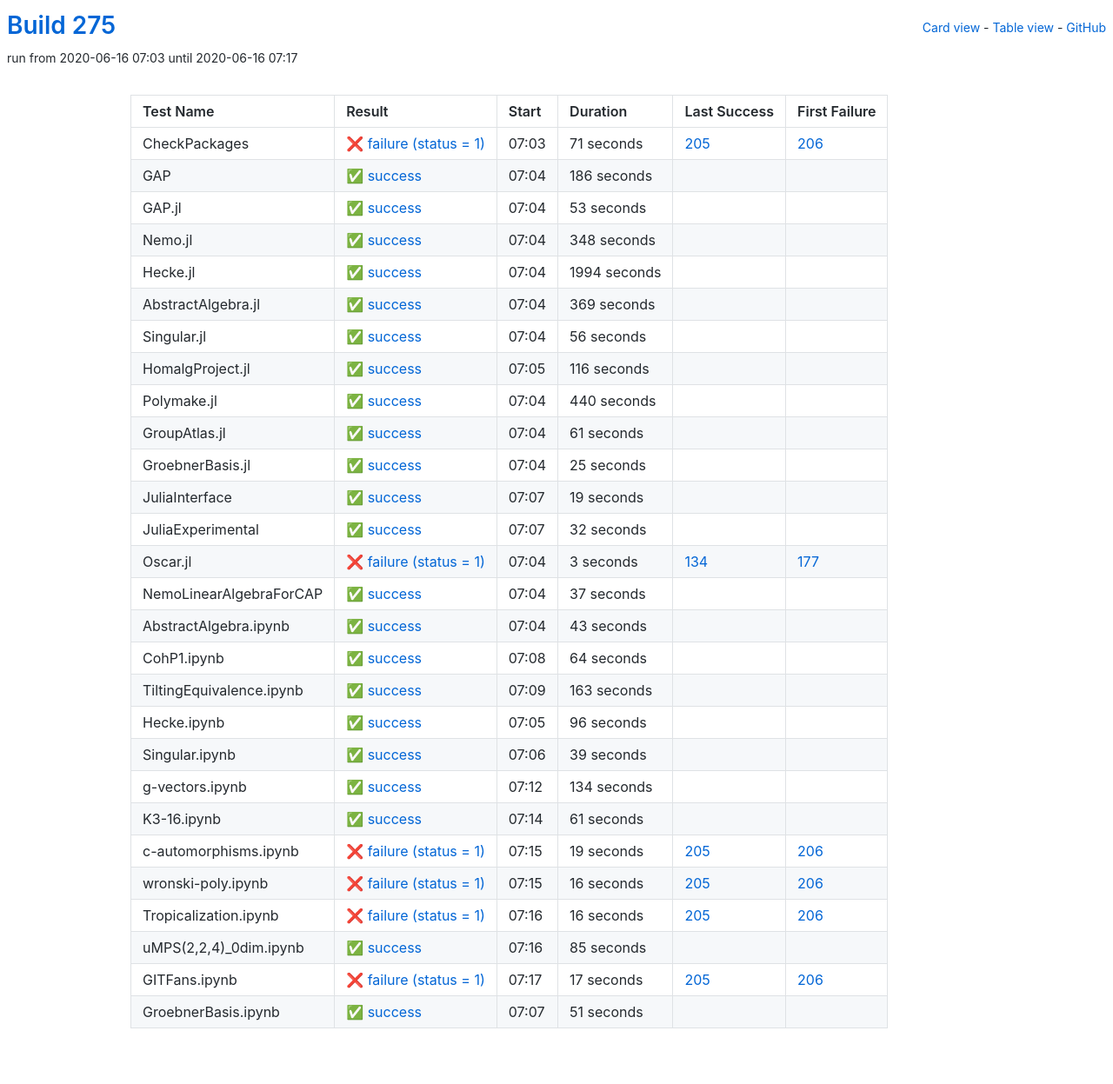
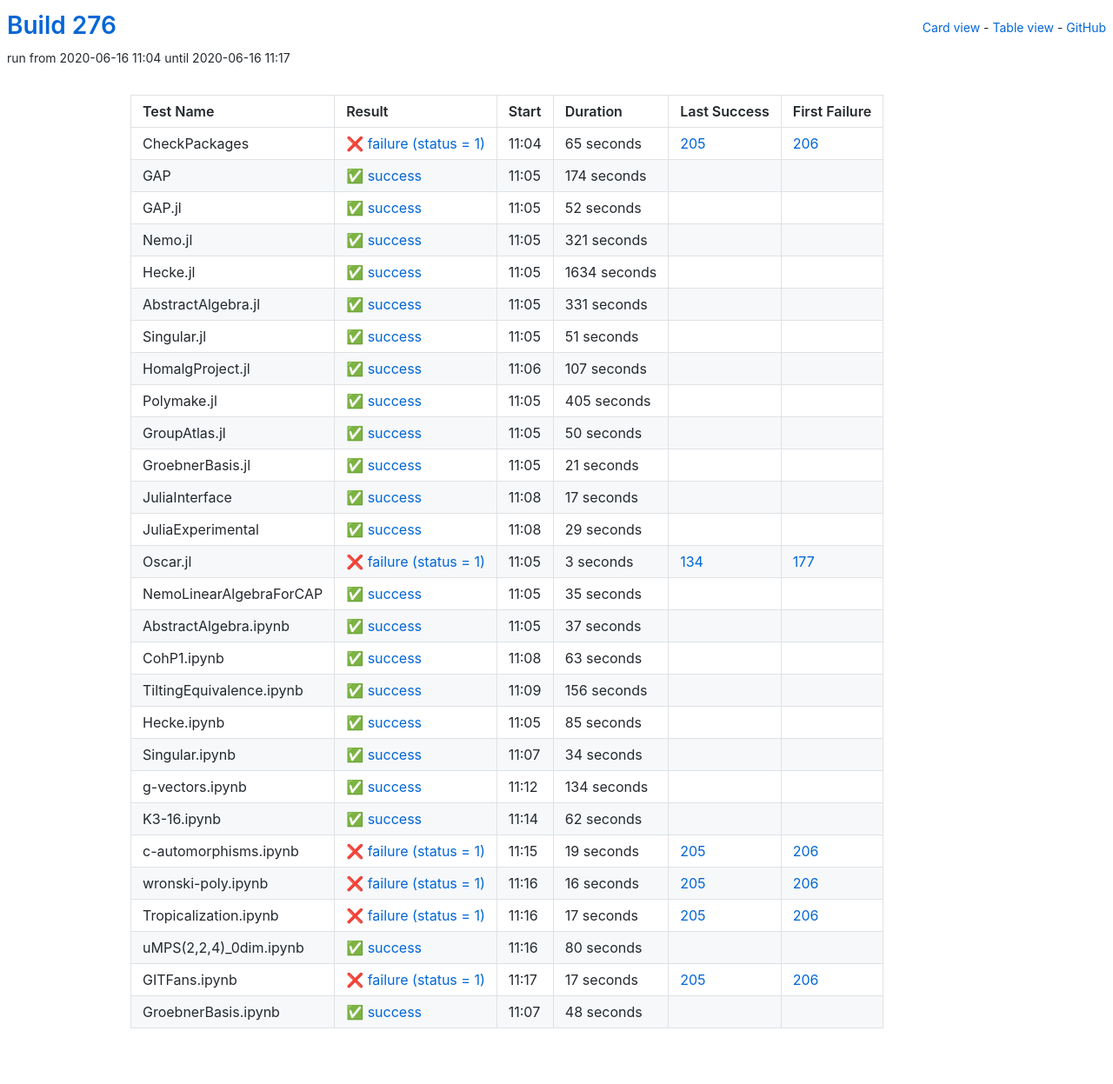
Before and after one commit to oscar-system/oscar-ci-status-stable, a Jekyll site: the page built from table.html, in a window 1280 px wide. Shown: the whole page at 87% size. Built offline with Jekyll 4.4.1, drawn with Linux system fonts in a browser that asks for light colours.

Commit message:
Build #276

```diff
--- a/_data/ci.yml
+++ b/_data/ci.yml
@@ -1,6 +1,6 @@
 ---
-build: 275
-build_url: https://oscarci.mathematik.uni-kl.de/job/oscar-stable/275/
+build: 276
+build_url: https://oscarci.mathematik.uni-kl.de/job/oscar-stable/276/
 job: oscar-stable
 organization: oscar-system
 repo: oscar-ci-status-stable
@@ -8,164 +8,164 @@ repourl: https://github.com/oscar-system/oscar-ci-status-stable
 tests:
 - name: CheckPackages
   id: checkpackages
-  log: https://oscarci.mathematik.uni-kl.de/job/oscar-stable/275/artifact/logs/build-275/CheckPackages.log
-  start: 2020-06-16 07:03
+  log: https://oscarci.mathematik.uni-kl.de/job/oscar-stable/276/artifact/logs/build-276/CheckPackages.log
+  start: 2020-06-16 11:04
   success: false
   exitcode: 1
   status: failure
-  duration: 71
+  duration: 65
   last_success: 205
   last_success_url: https://oscarci.mathematik.uni-kl.de/job/oscar-stable/205/
   first_failure: 206
   first_failure_url: https://oscarci.mathematik.uni-kl.de/job/oscar-stable/206/
 - name: GAP
   id: gap
-  log: https://oscarci.mathematik.uni-kl.de/job/oscar-stable/275/artifact/logs/build-275/GAP.log
-  start: 2020-06-16 07:04
+  log: https://oscarci.mathematik.uni-kl.de/job/oscar-stable/276/artifact/logs/build-276/GAP.log
+  start: 2020-06-16 11:05
   success: true
   exitcode: 0
   status: success
-  duration: 186
+  duration: 174
   last_success: false
   last_success_url:
   first_failure: false
   first_failure_url:
 - name: GAP.jl
   id: gap-jl
-  log: https://oscarci.mathematik.uni-kl.de/job/oscar-stable/275/artifact/logs/build-275/GAP.jl.log
-  start: 2020-06-16 07:04
+  log: https://oscarci.mathematik.uni-kl.de/job/oscar-stable/276/artifact/logs/build-276/GAP.jl.log
+  start: 2020-06-16 11:05
   success: true
   exitcode: 0
   status: success
-  duration: 53
+  duration: 52
   last_success: false
   last_success_url:
   first_failure: false
   first_failure_url:
 - name: Nemo.jl
   id: nemo-jl
-  log: https://oscarci.mathematik.uni-kl.de/job/oscar-stable/275/artifact/logs/build-275/Nemo.jl.log
-  start: 2020-06-16 07:04
+  log: https://oscarci.mathematik.uni-kl.de/job/oscar-stable/276/artifact/logs/build-276/Nemo.jl.log
+  start: 2020-06-16 11:05
   success: true
   exitcode: 0
   status: success
-  duration: 348
+  duration: 321
   last_success: false
   last_success_url:
   first_failure: false
   first_failure_url:
 - name: Hecke.jl
   id: hecke-jl
-  log: https://oscarci.mathematik.uni-kl.de/job/oscar-stable/275/artifact/logs/build-275/Hecke.jl.log
-  start: 2020-06-16 07:04
+  log: https://oscarci.mathematik.uni-kl.de/job/oscar-stable/276/artifact/logs/build-276/Hecke.jl.log
+  start: 2020-06-16 11:05
   success: true
   exitcode: 0
   status: success
-  duration: 1994
+  duration: 1634
   last_success: false
   last_success_url:
   first_failure: false
   first_failure_url:
 - name: AbstractAlgebra.jl
   id: abstractalgebra-jl
-  log: https://oscarci.mathematik.uni-kl.de/job/oscar-stable/275/artifact/logs/build-275/AbstractAlgebra.jl.log
-  start: 2020-06-16 07:04
+  log: https://oscarci.mathematik.uni-kl.de/job/oscar-stable/276/artifact/logs/build-276/AbstractAlgebra.jl.log
+  start: 2020-06-16 11:05
   success: true
   exitcode: 0
   status: success
-  duration: 369
+  duration: 331
   last_success: false
   last_success_url:
   first_failure: false
   first_failure_url:
 - name: Singular.jl
   id: singular-jl
-  log: https://oscarci.mathematik.uni-kl.de/job/oscar-stable/275/artifact/logs/build-275/Singular.jl.log
-  start: 2020-06-16 07:04
+  log: https://oscarci.mathematik.uni-kl.de/job/oscar-stable/276/artifact/logs/build-276/Singular.jl.log
+  start: 2020-06-16 11:05
   success: true
   exitcode: 0
   status: success
-  duration: 56
+  duration: 51
   last_success: false
   last_success_url:
   first_failure: false
   first_failure_url:
 - name: HomalgProject.jl
   id: homalgproject-jl
-  log: https://oscarci.mathematik.uni-kl.de/job/oscar-stable/275/artifact/logs/build-275/HomalgProject.jl.log
-  start: 2020-06-16 07:05
+  log: https://oscarci.mathematik.uni-kl.de/job/oscar-stable/276/artifact/logs/build-276/HomalgProject.jl.log
+  start: 2020-06-16 11:06
   success: true
   exitcode: 0
   status: success
-  duration: 116
+  duration: 107
   last_success: false
   last_success_url:
   first_failure: false
   first_failure_url:
 - name: Polymake.jl
   id: polymake-jl
-  log: https://oscarci.mathematik.uni-kl.de/job/oscar-stable/275/artifact/logs/build-275/Polymake.jl.log
-  start: 2020-06-16 07:04
+  log: https://oscarci.mathematik.uni-kl.de/job/oscar-stable/276/artifact/logs/build-276/Polymake.jl.log
+  start: 2020-06-16 11:05
   success: true
   exitcode: 0
   status: success
-  duration: 440
+  duration: 405
   last_success: false
   last_success_url:
   first_failure: false
   first_failure_url:
 - name: GroupAtlas.jl
   id: groupatlas-jl
-  log: https://oscarci.mathematik.uni-kl.de/job/oscar-stable/275/artifact/logs/build-275/GroupAtlas.jl.log
-  start: 2020-06-16 07:04
+  log: https://oscarci.mathematik.uni-kl.de/job/oscar-stable/276/artifact/logs/build-276/GroupAtlas.jl.log
+  start: 2020-06-16 11:05
   success: true
   exitcode: 0
   status: success
-  duration: 61
+  duration: 50
   last_success: false
   last_success_url:
   first_failure: false
   first_failure_url:
 - name: GroebnerBasis.jl
   id: groebnerbasis-jl
-  log: https://oscarci.mathematik.uni-kl.de/job/oscar-stable/275/artifact/logs/build-275/GroebnerBasis.jl.log
-  start: 2020-06-16 07:04
+  log: https://oscarci.mathematik.uni-kl.de/job/oscar-stable/276/artifact/logs/build-276/GroebnerBasis.jl.log
+  start: 2020-06-16 11:05
   success: true
   exitcode: 0
   status: success
-  duration: 25
+  duration: 21
   last_success: false
   last_success_url:
   first_failure: false
   first_failure_url:
 - name: JuliaInterface
   id: juliainterface
-  log: https://oscarci.mathematik.uni-kl.de/job/oscar-stable/275/artifact/logs/build-275/JuliaInterface.log
-  start: 2020-06-16 07:07
+  log: https://oscarci.mathematik.uni-kl.de/job/oscar-stable/276/artifact/logs/build-276/JuliaInterface.log
+  start: 2020-06-16 11:08
   success: true
   exitcode: 0
   status: success
-  duration: 19
+  duration: 17
   last_success: false
   last_success_url:
   first_failure: false
   first_failure_url:
 - name: JuliaExperimental
   id: juliaexperimental
-  log: https://oscarci.mathematik.uni-kl.de/job/oscar-stable/275/artifact/logs/build-275/JuliaExperimental.log
-  start: 2020-06-16 07:07
+  log: https://oscarci.mathematik.uni-kl.de/job/oscar-stable/276/artifact/logs/build-276/JuliaExperimental.log
+  start: 2020-06-16 11:08
   success: true
   exitcode: 0
   status: success
-  duration: 32
+  duration: 29
   last_success: false
   last_success_url:
   first_failure: false
   first_failure_url:
 - name: Oscar.jl
   id: oscar-jl
-  log: https://oscarci.mathematik.uni-kl.de/job/oscar-stable/275/artifact/logs/build-275/Oscar.jl.log
-  start: 2020-06-16 07:04
+  log: https://oscarci.mathematik.uni-kl.de/job/oscar-stable/276/artifact/logs/build-276/Oscar.jl.log
+  start: 2020-06-16 11:05
   success: false
   exitcode: 1
   status: failure
@@ -176,8 +176,20 @@ tests:
   first_failure_url: https://oscarci.mathematik.uni-kl.de/job/oscar-stable/177/
 - name: NemoLinearAlgebraForCAP
   id: nemolinearalgebraforcap
-  log: https://oscarci.mathematik.uni-kl.de/job/oscar-stable/275/artifact/logs/build-275/NemoLinearAlgebraForCAP.log
-  start: 2020-06-16 07:04
+  log: https://oscarci.mathematik.uni-kl.de/job/oscar-stable/276/artifact/logs/build-276/NemoLinearAlgebraForCAP.log
+  start: 2020-06-16 11:05
+  success: true
+  exitcode: 0
+  status: success
+  duration: 35
+  last_success: false
+  last_success_url:
+  first_failure: false
+  first_failure_url:
+- name: AbstractAlgebra.ipynb
+  id: abstractalgebra-ipynb
+  log: https://oscarci.mathematik.uni-kl.de/job/oscar-stable/276/artifact/logs/build-276/AbstractAlgebra.ipynb.log
+  start: 2020-06-16 11:05
   success: true
   exitcode: 0
   status: success
@@ -186,70 +198,58 @@ tests:
   last_success_url:
   first_failure: false
   first_failure_url:
-- name: AbstractAlgebra.ipynb
-  id: abstractalgebra-ipynb
-  log: https://oscarci.mathematik.uni-kl.de/job/oscar-stable/275/artifact/logs/build-275/AbstractAlgebra.ipynb.log
-  start: 2020-06-16 07:04
+- name: CohP1.ipynb
+  id: cohp1-ipynb
+  log: https://oscarci.mathematik.uni-kl.de/job/oscar-stable/276/artifact/logs/build-276/CohP1.ipynb.log
+  start: 2020-06-16 11:08
   success: true
   exitcode: 0
   status: success
-  duration: 43
-  last_success: false
-  last_success_url:
-  first_failure: false
-  first_failure_url:
-- name: CohP1.ipynb
-  id: cohp1-ipynb
-  log: https://oscarci.mathematik.uni-kl.de/job/oscar-stable/275/artifact/logs/build-275/CohP1.ipynb.log
-  start: 2020-06-16 07:08
-  success: true
-  exitcode: 0
-  status: success
-  duration: 64
+  duration: 63
   last_success: false
   last_success_url:
   first_failure: false
   first_failure_url:
 - name: TiltingEquivalence.ipynb
   id: tiltingequivalence-ipynb
-  log: https://oscarci.mathematik.uni-kl.de/job/oscar-stable/275/artifact/logs/build-275/TiltingEquivalence.ipynb.log
-  start: 2020-06-16 07:09
+  log: https://oscarci.mathematik.uni-kl.de/job/oscar-stable/276/artifact/logs/build-276/TiltingEquivalence.ipynb.log
+  start: 2020-06-16 11:09
   success: true
   exitcode: 0
   status: success
-  duration: 163
+  duration: 156
   last_success: false
   last_success_url:
   first_failure: false
   first_failure_url:
 - name: Hecke.ipynb
   id: hecke-ipynb
-  log: https://oscarci.mathematik.uni-kl.de/job/oscar-stable/275/artifact/logs/build-275/Hecke.ipynb.log
-  start: 2020-06-16 07:05
+  log: https://oscarci.mathematik.uni-kl.de/job/oscar-stable/276/artifact/logs/build-276/Hecke.ipynb.log
+  start: 2020-06-16 11:05
   success: true
   exitcode: 0
   status: success
-  duration: 96
+  duration: 85
   last_success: false
   last_success_url:
   first_failure: false
   first_failure_url:
 - name: Singular.ipynb
   id: singular-ipynb
-  log: https://oscarci.mathematik.uni-kl.de/job/oscar-stable/275/artifact/logs/build-275/Singular.ipynb.log
-  start: 2020-06-16 07:06
+  log: https://oscarci.mathematik.uni-kl.de/job/oscar-stable/276/artifact/logs/build-276/Singular.ipynb.log
+  start: 2020-06-16 11:07
   success: true
   exitcode: 0
   status: success
-  duration: 39
+  duration: 34
   last_success: false
   last_success_url:
   first_failure: false
   first_failure_url:
 - name: g-vectors.ipynb
   id: g-vectors-ipynb
-  log: https://oscarci.mathematik.uni-kl.de/job/oscar-stable/275/artifact/logs/build-275/g-vectors.ipynb.log
-  start: 2020-06-16 07:12
+  log: https://oscarci.mathematik.uni-kl.de/job/oscar-stable/276/artifact/logs/build-276/g-vectors.ipynb.log
+  start: 2020-06-16 11:12
   success: true
   exitcode: 0
   status: success
@@ -260,20 +260,20 @@ tests:
   first_failure_url:
 - name: K3-16.ipynb
   id: k3-16-ipynb
-  log: https://oscarci.mathematik.uni-kl.de/job/oscar-stable/275/artifact/logs/build-275/K3-16.ipynb.log
-  start: 2020-06-16 07:14
+  log: https://oscarci.mathematik.uni-kl.de/job/oscar-stable/276/artifact/logs/build-276/K3-16.ipynb.log
+  start: 2020-06-16 11:14
   success: true
   exitcode: 0
   status: success
-  duration: 61
+  duration: 62
   last_success: false
   last_success_url:
   first_failure: false
   first_failure_url:
 - name: c-automorphisms.ipynb
   id: c-automorphisms-ipynb
-  log: https://oscarci.mathematik.uni-kl.de/job/oscar-stable/275/artifact/logs/build-275/c-automorphisms.ipynb.log
-  start: 2020-06-16 07:15
+  log: https://oscarci.mathematik.uni-kl.de/job/oscar-stable/276/artifact/logs/build-276/c-automorphisms.ipynb.log
+  start: 2020-06-16 11:15
   success: false
   exitcode: 1
   status: failure
@@ -284,8 +284,8 @@ tests:
   first_failure_url: https://oscarci.mathematik.uni-kl.de/job/oscar-stable/206/
 - name: wronski-poly.ipynb
   id: wronski-poly-ipynb
-  log: https://oscarci.mathematik.uni-kl.de/job/oscar-stable/275/artifact/logs/build-275/wronski-poly.ipynb.log
-  start: 2020-06-16 07:15
+  log: https://oscarci.mathematik.uni-kl.de/job/oscar-stable/276/artifact/logs/build-276/wronski-poly.ipynb.log
+  start: 2020-06-16 11:16
   success: false
   exitcode: 1
   status: failure
@@ -296,32 +296,32 @@ tests:
   first_failure_url: https://oscarci.mathematik.uni-kl.de/job/oscar-stable/206/
 - name: Tropicalization.ipynb
   id: tropicalization-ipynb
-  log: https://oscarci.mathematik.uni-kl.de/job/oscar-stable/275/artifact/logs/build-275/Tropicalization.ipynb.log
-  start: 2020-06-16 07:16
+  log: https://oscarci.mathematik.uni-kl.de/job/oscar-stable/276/artifact/logs/build-276/Tropicalization.ipynb.log
+  start: 2020-06-16 11:16
   success: false
   exitcode: 1
   status: failure
-  duration: 16
+  duration: 17
   last_success: 205
   last_success_url: https://oscarci.mathematik.uni-kl.de/job/oscar-stable/205/
   first_failure: 206
   first_failure_url: https://oscarci.mathematik.uni-kl.de/job/oscar-stable/206/
 - name: uMPS(2,2,4)_0dim.ipynb
   id: umps-2-2-4-0dim-ipynb
-  log: https://oscarci.mathematik.uni-kl.de/job/oscar-stable/275/artifact/logs/build-275/uMPS-2-2-4-_0dim.ipynb.log
-  start: 2020-06-16 07:16
+  log: https://oscarci.mathematik.uni-kl.de/job/oscar-stable/276/artifact/logs/build-276/uMPS-2-2-4-_0dim.ipynb.log
+  start: 2020-06-16 11:16
   success: true
   exitcode: 0
   status: success
-  duration: 85
+  duration: 80
   last_success: false
   last_success_url:
   first_failure: false
   first_failure_url:
 - name: GITFans.ipynb
   id: gitfans-ipynb
-  log: https://oscarci.mathematik.uni-kl.de/job/oscar-stable/275/artifact/logs/build-275/GITFans.ipynb.log
-  start: 2020-06-16 07:17
+  log: https://oscarci.mathematik.uni-kl.de/job/oscar-stable/276/artifact/logs/build-276/GITFans.ipynb.log
+  start: 2020-06-16 11:17
   success: false
   exitcode: 1
   status: failure
@@ -332,12 +332,12 @@ tests:
   first_failure_url: https://oscarci.mathematik.uni-kl.de/job/oscar-stable/206/
 - name: GroebnerBasis.ipynb
   id: groebnerbasis-ipynb
-  log: https://oscarci.mathematik.uni-kl.de/job/oscar-stable/275/artifact/logs/build-275/GroebnerBasis.ipynb.log
-  start: 2020-06-16 07:07
+  log: https://oscarci.mathematik.uni-kl.de/job/oscar-stable/276/artifact/logs/build-276/GroebnerBasis.ipynb.log
+  start: 2020-06-16 11:07
   success: true
   exitcode: 0
   status: success
-  duration: 51
+  duration: 48
   last_success: false
   last_success_url:
   first_failure: false
```
Also changed, not shown: README.md.
